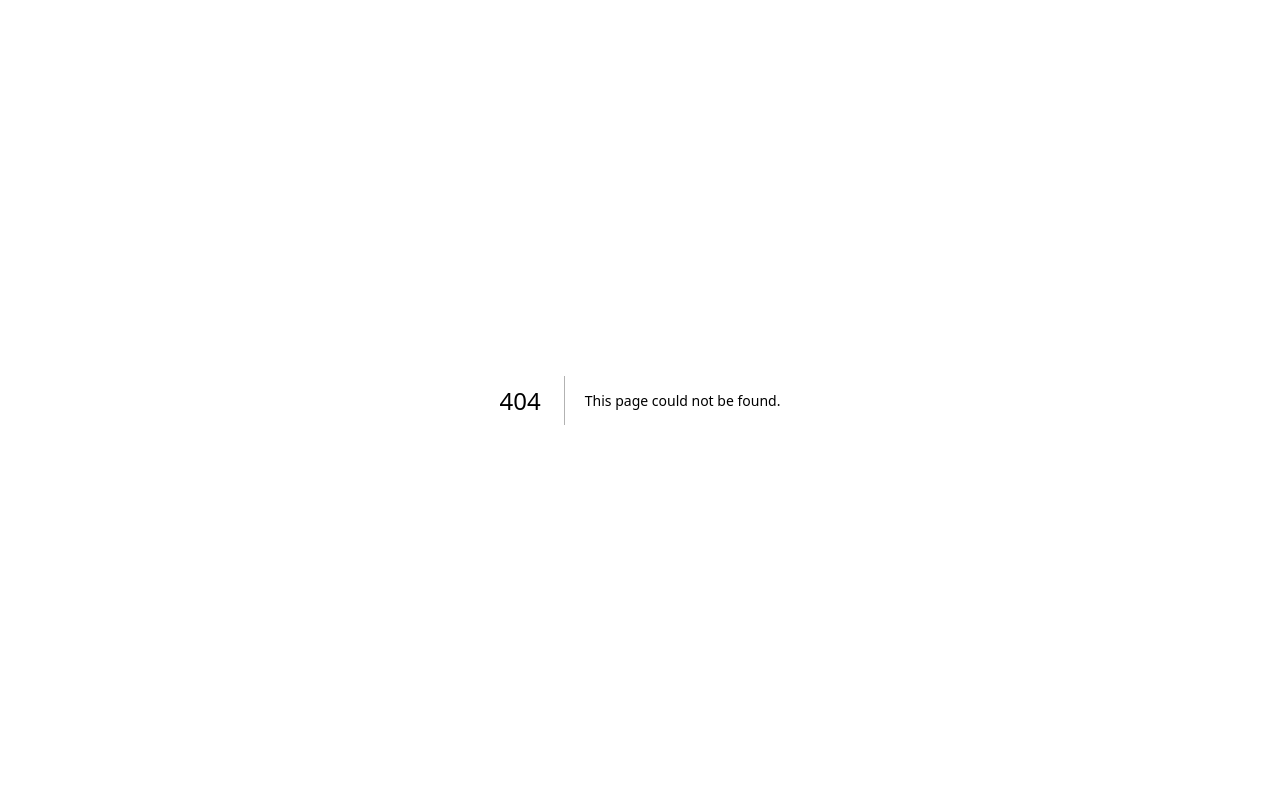
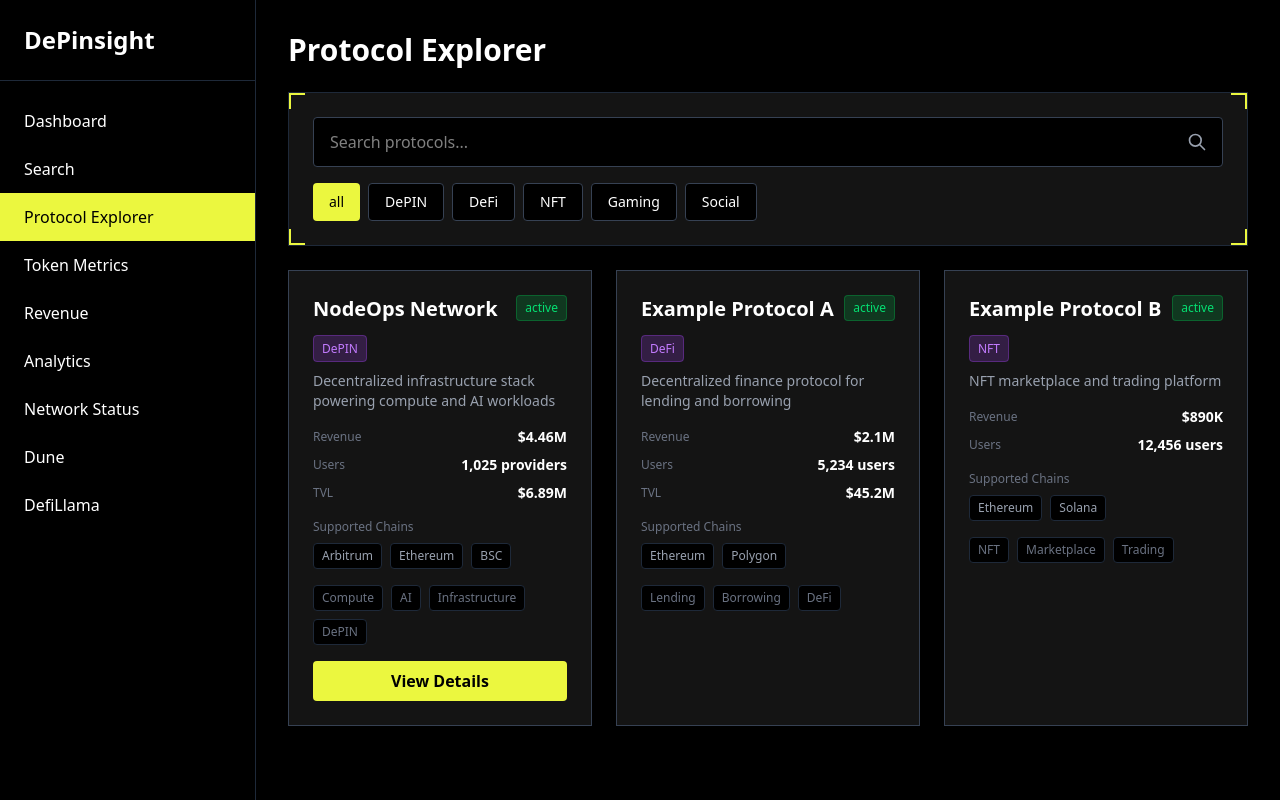
Before and after one commit to ayushsingh82/DePinsight, a Next.js app: page /app/protocol-explorer in a window 1280 px wide. Before the commit this address had no page. Built offline with nearby package versions, Linux system fonts and the light colour scheme.

Commit message:
final build

```diff
--- a/app/app/layout.tsx
+++ b/app/app/layout.tsx
@@ -14,6 +14,7 @@ export default function AppLayout({
   const navLinks = [
     { href: "/app", label: "Dashboard" },
     { href: "/app/search", label: "Search" },
+    { href: "/app/protocol-explorer", label: "Protocol Explorer" },
     { href: "/app/token-metrics", label: "Token Metrics" },
     { href: "/app/revenue", label: "Revenue" },
     { href: "/app/analytics", label: "Analytics" },
--- /dev/null
+++ b/app/app/protocol-explorer/page.tsx
@@ -0,0 +1,239 @@
+"use client";
+
+import { useState } from "react";
+import Link from "next/link";
+
+interface Protocol {
+  id: string;
+  name: string;
+  category: string;
+  description: string;
+  status: "active" | "inactive" | "maintenance";
+  metrics: {
+    revenue: string;
+    users: string;
+    tvl?: string;
+  };
+  chains: string[];
+  tags: string[];
+}
+
+const protocols: Protocol[] = [
+  {
+    id: "nodeops",
+    name: "NodeOps Network",
+    category: "DePIN",
+    description: "Decentralized infrastructure stack powering compute and AI workloads",
+    status: "active",
+    metrics: {
+      revenue: "$4.46M",
+      users: "1,025 providers",
+      tvl: "$6.89M",
+    },
+    chains: ["Arbitrum", "Ethereum", "BSC"],
+    tags: ["Compute", "AI", "Infrastructure", "DePIN"],
+  },
+  {
+    id: "example1",
+    name: "Example Protocol A",
+    category: "DeFi",
+    description: "Decentralized finance protocol for lending and borrowing",
+    status: "active",
+    metrics: {
+      revenue: "$2.1M",
+      users: "5,234 users",
+      tvl: "$45.2M",
+    },
+    chains: ["Ethereum", "Polygon"],
+    tags: ["Lending", "Borrowing", "DeFi"],
+  },
+  {
+    id: "example2",
+    name: "Example Protocol B",
+    category: "NFT",
+    description: "NFT marketplace and trading platform",
+    status: "active",
+    metrics: {
+      revenue: "$890K",
+      users: "12,456 users",
+    },
+    chains: ["Ethereum", "Solana"],
+    tags: ["NFT", "Marketplace", "Trading"],
+  },
+];
+
+export default function ProtocolExplorer() {
+  const [searchQuery, setSearchQuery] = useState("");
+  const [selectedCategory, setSelectedCategory] = useState<string>("all");
+
+  const categories = ["all", "DePIN", "DeFi", "NFT", "Gaming", "Social"];
+
+  const filteredProtocols = protocols.filter((protocol) => {
+    const matchesSearch =
+      protocol.name.toLowerCase().includes(searchQuery.toLowerCase()) ||
+      protocol.description.toLowerCase().includes(searchQuery.toLowerCase()) ||
+      protocol.tags.some((tag) => tag.toLowerCase().includes(searchQuery.toLowerCase()));
+
+    const matchesCategory = selectedCategory === "all" || protocol.category === selectedCategory;
+
+    return matchesSearch && matchesCategory;
+  });
+
+  const getStatusColor = (status: string) => {
+    const colors: Record<string, string> = {
+      active: "bg-green-500/20 text-green-400 border-green-500/30",
+      inactive: "bg-red-500/20 text-red-400 border-red-500/30",
+      maintenance: "bg-yellow-500/20 text-yellow-400 border-yellow-500/30",
+    };
+    return colors[status] || "bg-gray-500/20 text-gray-400 border-gray-500/30";
+  };
+
+  return (
+    <div className="space-y-6">
+      <div className="flex items-center justify-between">
+        <h1 className="text-3xl font-bold text-white">Protocol Explorer</h1>
+      </div>
+
+      {/* Search and Filters */}
+      <div className="bg-[#141414] border border-gray-800 shadow-md p-6 relative">
+        <div className="absolute top-0 left-0 w-4 h-4 border-l-2 border-t-2 border-[#EBF73F]"></div>
+        <div className="absolute top-0 right-0 w-4 h-4 border-r-2 border-t-2 border-[#EBF73F]"></div>
+        <div className="absolute bottom-0 left-0 w-4 h-4 border-l-2 border-b-2 border-[#EBF73F]"></div>
+        <div className="absolute bottom-0 right-0 w-4 h-4 border-r-2 border-b-2 border-[#EBF73F]"></div>
+
+        <div className="relative mb-4">
+          <input
+            type="text"
+            placeholder="Search protocols..."
+            value={searchQuery}
+            onChange={(e) => setSearchQuery(e.target.value)}
+            className="w-full bg-black border border-gray-700 text-white px-4 py-3 pr-12 rounded focus:outline-none focus:border-[#EBF73F] transition duration-150"
+          />
+          <svg
+            className="absolute right-4 top-1/2 transform -translate-y-1/2 w-5 h-5 text-gray-400"
+            fill="none"
+            stroke="currentColor"
+            viewBox="0 0 24 24"
+          >
+            <path strokeLinecap="round" strokeLinejoin="round" strokeWidth={2} d="M21 21l-6-6m2-5a7 7 0 11-14 0 7 7 0 0114 0z" />
+          </svg>
+        </div>
+
+        {/* Category Filters */}
+        <div className="flex flex-wrap gap-2">
+          {categories.map((category) => (
+            <button
+              key={category}
+              onClick={() => setSelectedCategory(category)}
+              className={`px-4 py-2 rounded text-sm font-medium transition duration-150 ${
+                selectedCategory === category
+                  ? "bg-[#EBF73F] text-black"
+                  : "bg-black border border-gray-700 text-white hover:border-[#EBF73F]"
+              }`}
+            >
+              {category}
+            </button>
+          ))}
+        </div>
+      </div>
+
+      {/* Protocols Grid */}
+      <div className="grid grid-cols-1 md:grid-cols-2 lg:grid-cols-3 gap-6">
+        {filteredProtocols.map((protocol) => (
+          <div
+            key={protocol.id}
+            className="bg-[#141414] border border-gray-700 p-6 hover:border-[#EBF73F] transition duration-150 relative group"
+          >
+            <div className="absolute top-0 left-0 w-3 h-3 border-l-2 border-t-2 border-[#EBF73F] opacity-0 group-hover:opacity-100 transition duration-150"></div>
+            <div className="absolute top-0 right-0 w-3 h-3 border-r-2 border-t-2 border-[#EBF73F] opacity-0 group-hover:opacity-100 transition duration-150"></div>
+            <div className="absolute bottom-0 left-0 w-3 h-3 border-l-2 border-b-2 border-[#EBF73F] opacity-0 group-hover:opacity-100 transition duration-150"></div>
+            <div className="absolute bottom-0 right-0 w-3 h-3 border-r-2 border-b-2 border-[#EBF73F] opacity-0 group-hover:opacity-100 transition duration-150"></div>
+
+            <div className="flex items-start justify-between mb-3">
+              <h3 className="text-xl font-bold text-white group-hover:text-[#EBF73F] transition duration-150">
+                {protocol.name}
+              </h3>
+              <span className={`px-2 py-1 rounded text-xs font-medium border ${getStatusColor(protocol.status)}`}>
+                {protocol.status}
+              </span>
+            </div>
+
+            <div className="mb-3">
+              <span className="px-2 py-1 bg-purple-500/20 text-purple-400 border border-purple-500/30 rounded text-xs font-medium">
+                {protocol.category}
+              </span>
+            </div>
+
+            <p className="text-sm text-gray-400 mb-4">{protocol.description}</p>
+
+            {/* Metrics */}
+            <div className="space-y-2 mb-4">
+              <div className="flex justify-between items-center">
+                <span className="text-xs text-gray-500">Revenue</span>
+                <span className="text-sm font-semibold text-white">{protocol.metrics.revenue}</span>
+              </div>
+              <div className="flex justify-between items-center">
+                <span className="text-xs text-gray-500">Users</span>
+                <span className="text-sm font-semibold text-white">{protocol.metrics.users}</span>
+              </div>
+              {protocol.metrics.tvl && (
+                <div className="flex justify-between items-center">
+                  <span className="text-xs text-gray-500">TVL</span>
+                  <span className="text-sm font-semibold text-white">{protocol.metrics.tvl}</span>
+                </div>
+              )}
+            </div>
+
+            {/* Chains */}
+            <div className="mb-4">
+              <div className="text-xs text-gray-500 mb-2">Supported Chains</div>
+              <div className="flex flex-wrap gap-2">
+                {protocol.chains.map((chain, index) => (
+                  <span
+                    key={index}
+                    className="px-2 py-1 bg-black border border-gray-800 rounded text-xs text-gray-400"
+                  >
+                    {chain}
+                  </span>
+                ))}
+              </div>
+            </div>
+
+            {/* Tags */}
+            <div className="flex flex-wrap gap-2">
+              {protocol.tags.map((tag, index) => (
+                <span
+                  key={index}
+                  className="px-2 py-1 bg-black border border-gray-800 rounded text-xs text-gray-500"
+                >
+                  {tag}
+                </span>
+              ))}
+            </div>
+
+            {/* View Details Link */}
+            {protocol.id === "nodeops" && (
+              <Link
+                href="/app"
+                className="block mt-4 text-center px-4 py-2 bg-[#EBF73F] text-black font-semibold rounded hover:bg-[#EBF73F]/80 transition duration-150"
+              >
+                View Details
+              </Link>
+            )}
+          </div>
+        ))}
+      </div>
+
+      {filteredProtocols.length === 0 && (
+        <div className="bg-[#141414] border border-gray-800 shadow-md p-12 relative text-center">
+          <div className="absolute top-0 left-0 w-4 h-4 border-l-2 border-t-2 border-[#EBF73F]"></div>
+          <div className="absolute top-0 right-0 w-4 h-4 border-r-2 border-t-2 border-[#EBF73F]"></div>
+          <div className="absolute bottom-0 left-0 w-4 h-4 border-l-2 border-b-2 border-[#EBF73F]"></div>
+          <div className="absolute bottom-0 right-0 w-4 h-4 border-r-2 border-b-2 border-[#EBF73F]"></div>
+          <div className="text-gray-400 text-lg">No protocols found</div>
+          <div className="text-gray-500 text-sm mt-2">Try a different search term or category</div>
+        </div>
+      )}
+    </div>
+  );
+}
--- a/app/app/revenue/page.tsx
+++ b/app/app/revenue/page.tsx
@@ -170,7 +170,7 @@ export default function Revenue() {
                 cx="50%"
                 cy="50%"
                 labelLine={false}
-                label={({ name, percent }) => `${name}: ${(percent * 100).toFixed(1)}%`}
+                label={({ name, percent }: any) => `${name}: ${(percent * 100).toFixed(1)}%`}
                 outerRadius={100}
                 fill="#8884d8"
                 dataKey="value"
```
